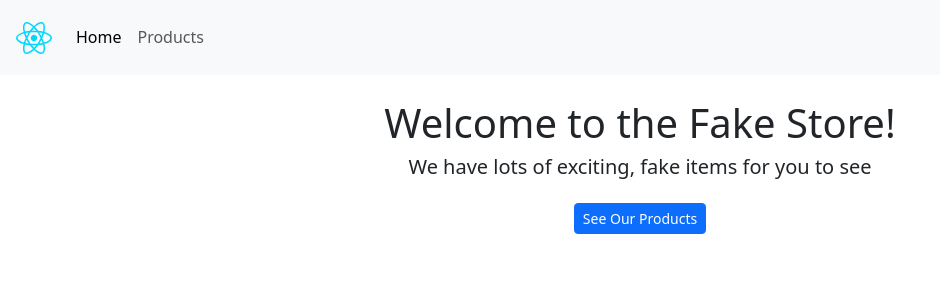
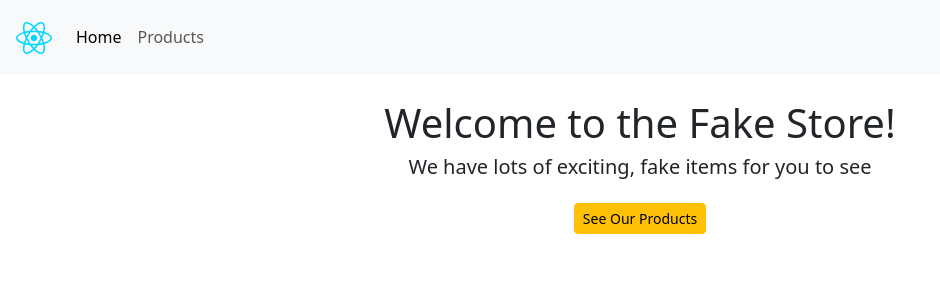
Before and after one commit to DiandreRuiz/fakestore-app, a React (Vite) app: page / in a window 1280 px wide. Shown: the top 300 px of the page, without its empty margins (0-940 px from the left). Built offline with nearby package versions, Linux system fonts and the light colour scheme.

Commit message:
Changed color of main products button on HomePage

```diff
--- a/src/components/HomePage.jsx
+++ b/src/components/HomePage.jsx
@@ -13,7 +13,7 @@ const HomePage = () => {
             </Row>
             <Row className="justify-content-center">
                 <Col xs="auto">
-                    <Button as={Link} to="/products" variant="primary" size="sm">
+                    <Button as={Link} to="/products" variant="warning" size="sm">
                         See Our Products
                     </Button>
                 </Col>
```
